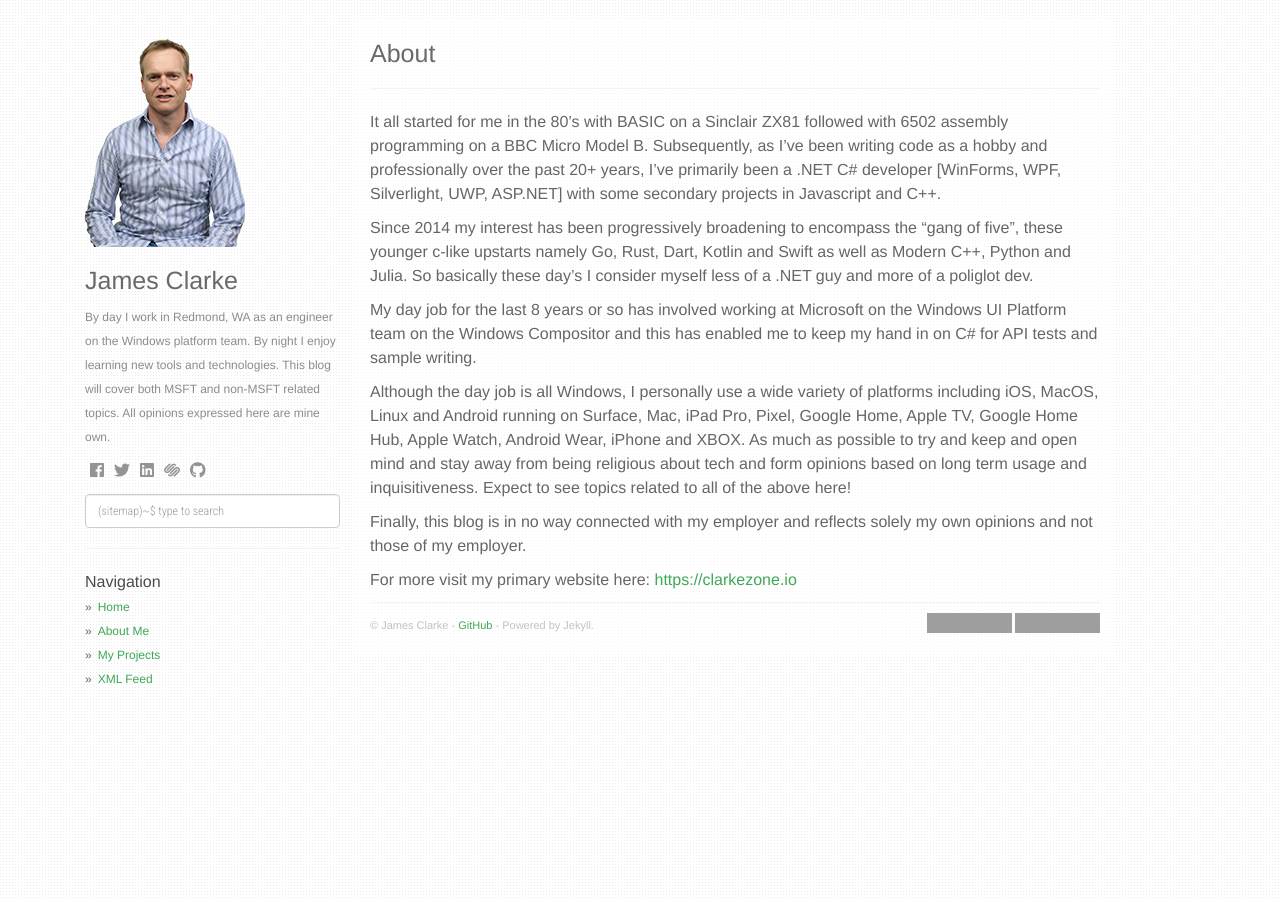
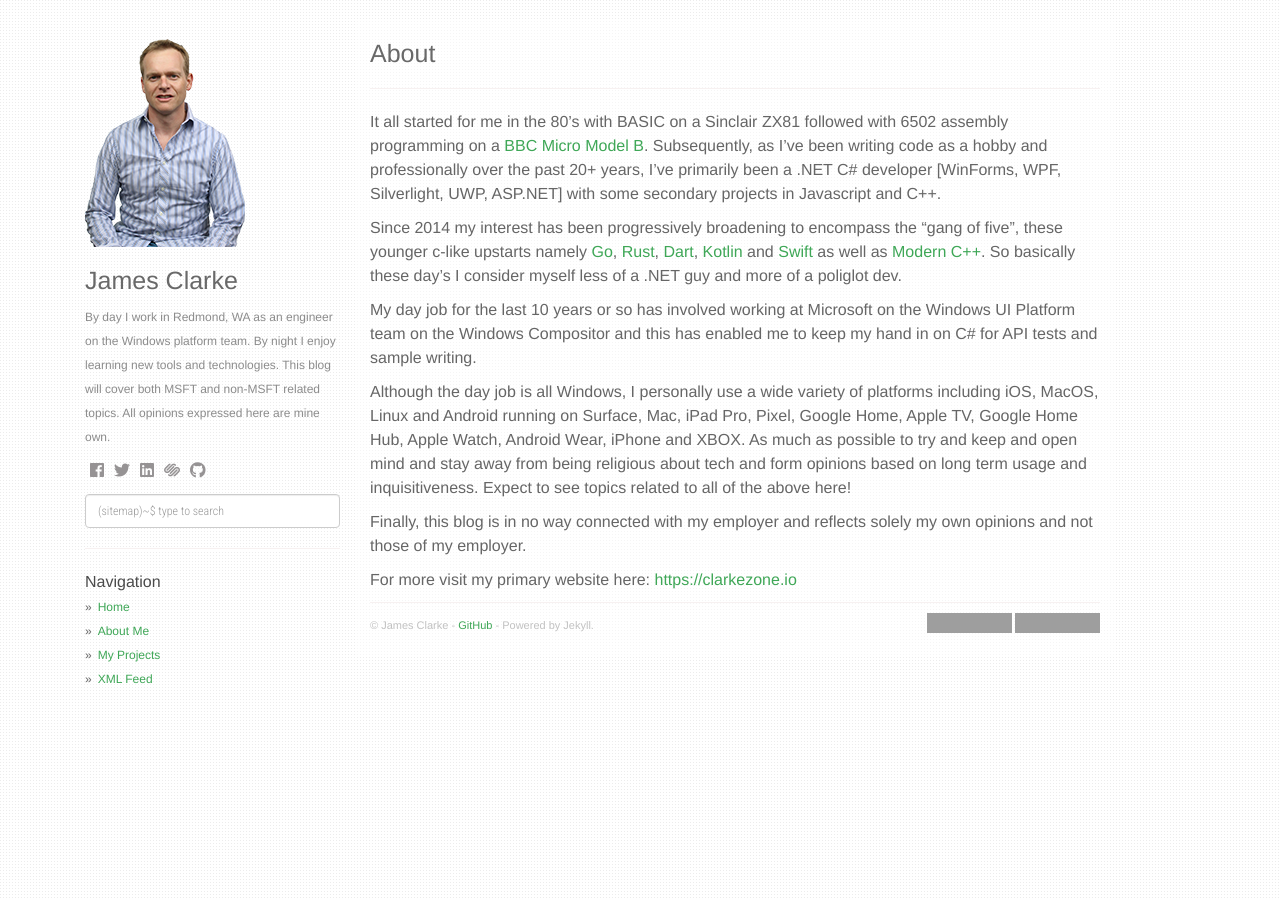
Before and after one commit to clarkezone/clarkezone.github.io, a Jekyll site: the page built from about.md, in a window 1280 px wide. Built offline with Jekyll 4.4.1, drawn with Linux system fonts in a browser that asks for light colours; nearby versions of some CDN libraries; grey boxes are pictures that could not be loaded.

Commit message:
Update SIte (#9)
* WIP

* WIP

* WIP

* WIP

```diff
--- a/_layouts/project.html
+++ b/_layouts/project.html
@@ -24,6 +24,7 @@
       <div class="project-item project-outer" data-tags='{{ i.tags | jsonify | downcase }}'>
         <div class="project-inner">
           <a href="/static/projects/{{ i.image }}" class="thickbox">
+            <img src="{{ i.image }}">
             <div class="project-img bordered" style="background-image: url('/static/projects/{{ i.image }}');"></div>
           </a>
           {% assign p_url = nil %}
--- a/about.md
+++ b/about.md
@@ -4,11 +4,11 @@
 permalink: /about/
 ---
 
-It all started for me in the 80's with BASIC on a Sinclair ZX81 followed with 6502 assembly programming on a BBC  Micro Model B.  Subsequently, as I've been writing code as a hobby and professionally over the past 20+ years, I've primarily been a .NET C# developer [WinForms, WPF, Silverlight, UWP, ASP.NET] with some secondary projects in Javascript and C++.
+It all started for me in the 80's with BASIC on a Sinclair ZX81 followed with 6502 assembly programming on a [BBC Micro Model B](https://en.wikipedia.org/wiki/BBC_Micro).  Subsequently, as I've been writing code as a hobby and professionally over the past 20+ years, I've primarily been a .NET C# developer [WinForms, WPF, Silverlight, UWP, ASP.NET] with some secondary projects in Javascript and C++.
 
-Since 2014 my interest has been progressively broadening to encompass the "gang of five", these younger c-like upstarts namely Go, Rust, Dart, Kotlin and Swift as well as Modern C++, Python and Julia.  So basically these day's I consider myself less of a .NET guy and more of a poliglot dev.
+Since 2014 my interest has been progressively broadening to encompass the "gang of five", these younger c-like upstarts namely [Go](https://golang.org/), [Rust](https://www.rust-lang.org/), [Dart](https://dart.dev/), [Kotlin](https://kotlinlang.org/) and [Swift](https://swift.org/) as well as [Modern C++](https://moderncpp.com/).  So basically these day's I consider myself less of a .NET guy and more of a poliglot dev.
 
-My day job for the last 8 years or so has involved working at Microsoft on the Windows UI Platform team on the Windows Compositor and this has enabled me to keep my hand in on C# for API tests and sample writing.
+My day job for the last 10 years or so has involved working at Microsoft on the Windows UI Platform team on the Windows Compositor and this has enabled me to keep my hand in on C# for API tests and sample writing.
 
 Although the day job is all Windows, I personally use a wide variety of platforms including iOS, MacOS, Linux and Android running on Surface, Mac, iPad Pro, Pixel, Google Home, Apple TV, Google Home Hub, Apple Watch, Android Wear, iPhone and XBOX.  As much as possible to try and keep and open mind and stay away from being religious about tech and form opinions based on long term usage and inquisitiveness.  Expect to see topics related to all of the above here!
 
```
Also changed, not shown: _data/projects.json (+6 -10 lines). Lines whose indentation alone changed are shown as unchanged.
